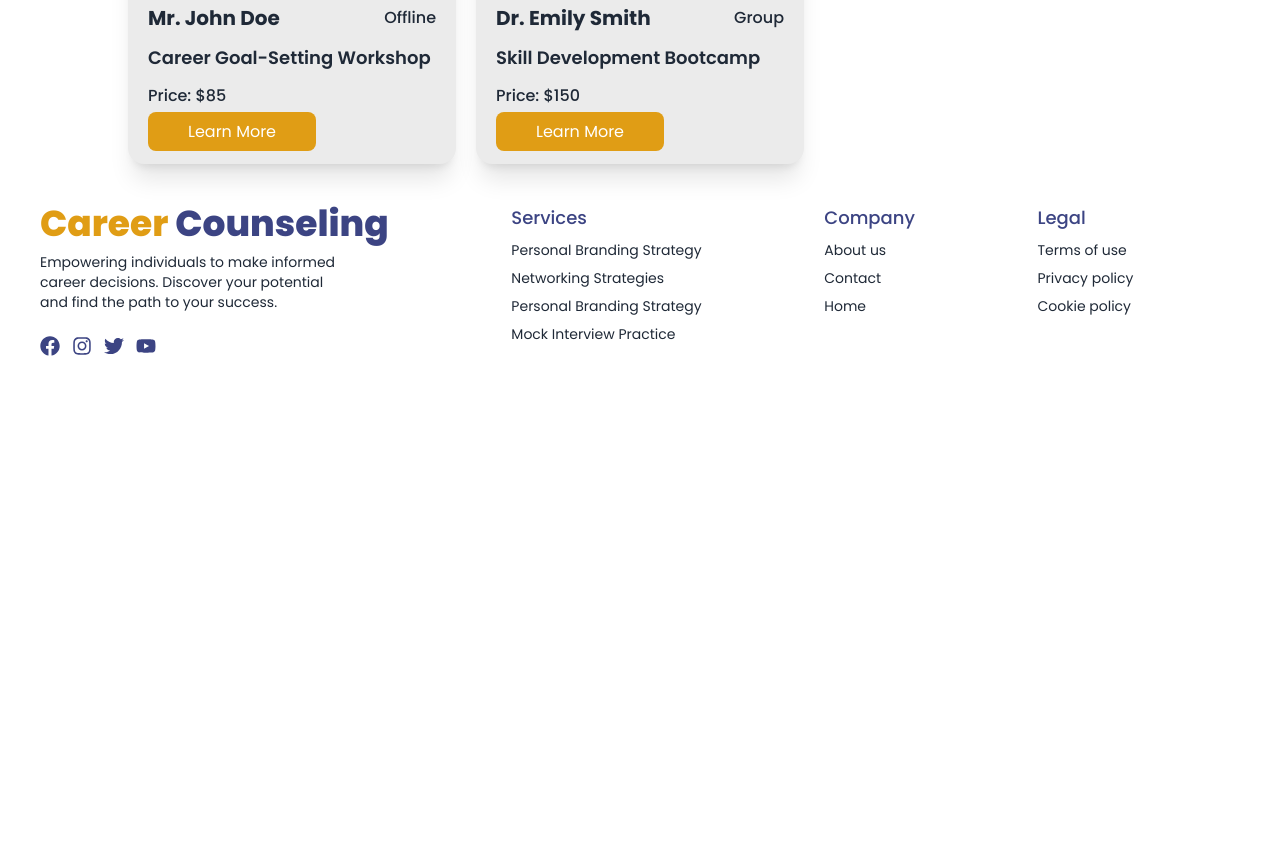
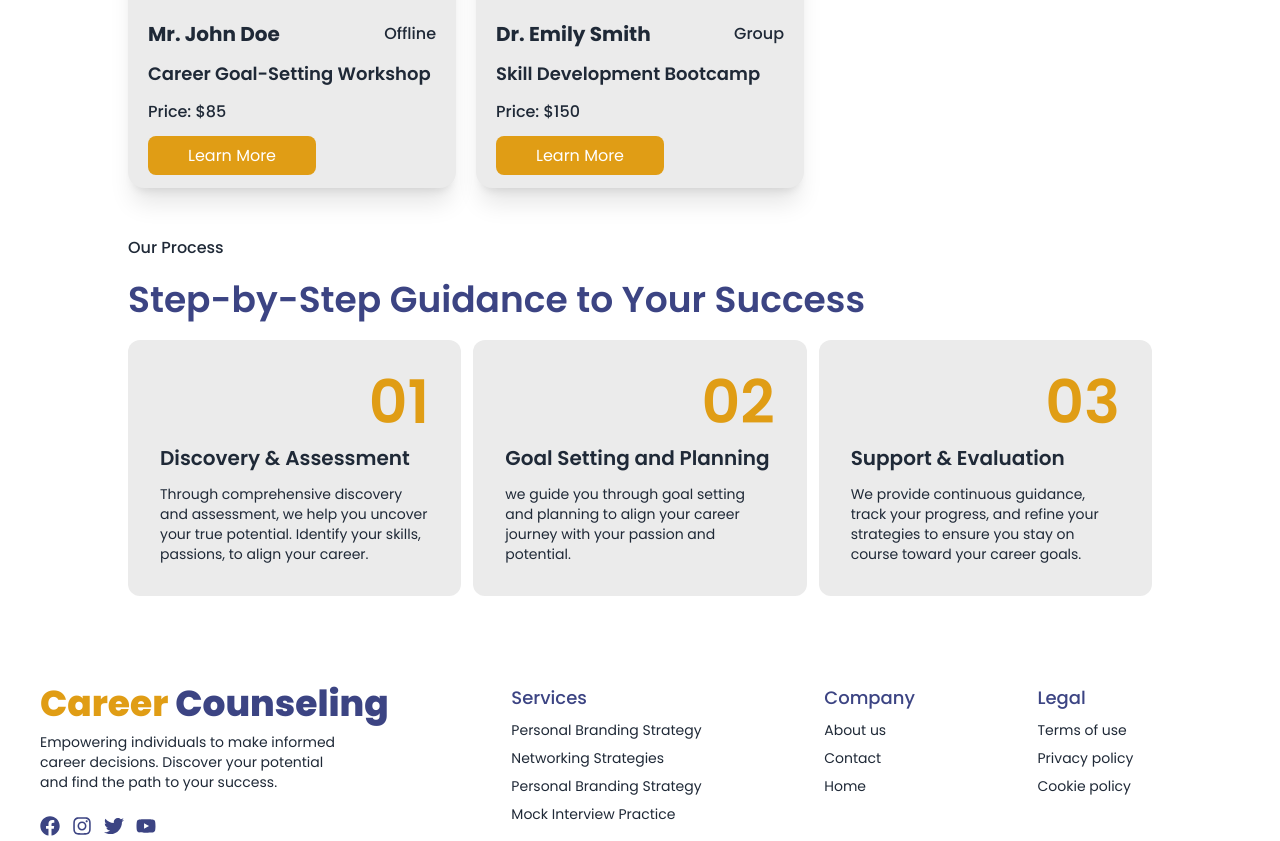
Before and after one commit to utshasaha16/career-counseling, a React (Vite) app: page / in a window 1280 px wide. Shown: the part 1800-2641 px from the top of the page. Before the commit the page ends 2196 px from the top, so only its background shows below. Built offline with nearby package versions, Linux system fonts and the light colour scheme; no server answers.

Commit message:
create one extra section

```diff
--- a/src/components/Home/Home.jsx
+++ b/src/components/Home/Home.jsx
@@ -3,6 +3,7 @@ import Banner from '../Banner/Banner';
 import { useLoaderData } from 'react-router-dom';
 import Services from '../ServicesCard/Services';
 import Header from '../Header/Header';
+import OurProcess from '../OurProcess/OurProcess';
 
 const Home = () => {
     const data = useLoaderData()
@@ -17,6 +18,7 @@ const Home = () => {
                 }
             </div>
             </div>
+            <OurProcess></OurProcess>
         </div>
     );
 };
--- /dev/null
+++ b/src/components/OurProcess/OurProcess.jsx
@@ -0,0 +1,29 @@
+
+
+const OurProcess = () => {
+    return (
+        <div className="lg:w-[80%] mx-auto py-12">
+            <h2 className="font-medium pb-5">Our Process</h2>
+            <h1 className="md:text-4xl font-semibold pb-5 text-[#3C4483]">Step-by-Step Guidance to Your Success</h1>
+            <div className="grid md:grid-cols-3 grid-cols-1 gap-3">
+                <div className="bg-[#EBEBEB] p-8 rounded-xl">
+                    <p className="flex justify-end text-6xl text-[#E09D15] pb-3 font-semibold">01</p>
+                    <h2 className="font-semibold text-xl">Discovery & Assessment</h2>
+                    <p className="text-sm pt-3">Through comprehensive discovery and assessment, we help you uncover your true potential. Identify your skills, passions, to align your career.</p>
+                </div>
+                <div className="bg-[#EBEBEB] p-8 rounded-xl">
+                    <p className="flex justify-end text-6xl text-[#E09D15] pb-3 font-semibold">02</p>
+                    <h2 className="font-semibold text-xl">Goal Setting and Planning</h2>
+                    <p className="text-sm pt-3">we guide you through goal setting and planning to align your career journey with your passion and potential.</p>
+                </div>
+                <div className="bg-[#EBEBEB] p-8 rounded-xl">
+                    <p className="flex justify-end text-6xl text-[#E09D15] pb-3 font-semibold">03</p>
+                    <h2 className="font-semibold text-xl">Support & Evaluation</h2>
+                    <p className="text-sm pt-3">We provide continuous guidance, track your progress, and refine your strategies to ensure you stay on course toward your career goals.</p>
+                </div>
+            </div>
+        </div>
+    );
+};
+
+export default OurProcess;
--- a/src/components/ServicesCard/Services.jsx
+++ b/src/components/ServicesCard/Services.jsx
@@ -18,7 +18,7 @@ const Services = ({ service }) => {
         </div>
         <h3 className="text-lg font-semibold mt-3">{serviceName}</h3>
         <p className="font-medium mt-3">Price: ${price}</p>
-        <div className="mt-3">
+        <div className="mt-5">
         <Link to={`/serviceDetails/${id}`} className="px-10 py-2 bg-[#E09D15] rounded-lg text-white">Learn More</Link>
         </div>
       </div>
```
